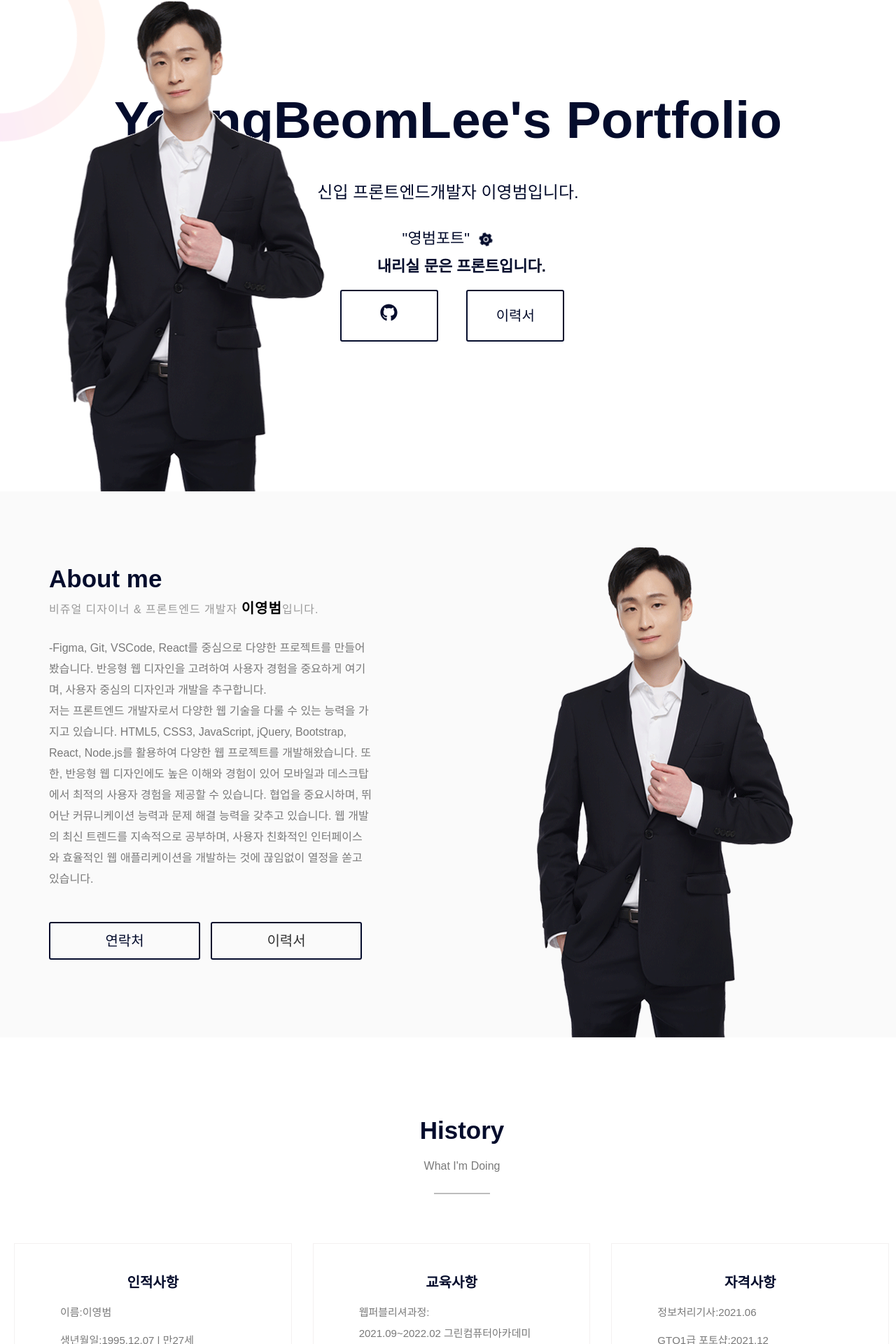
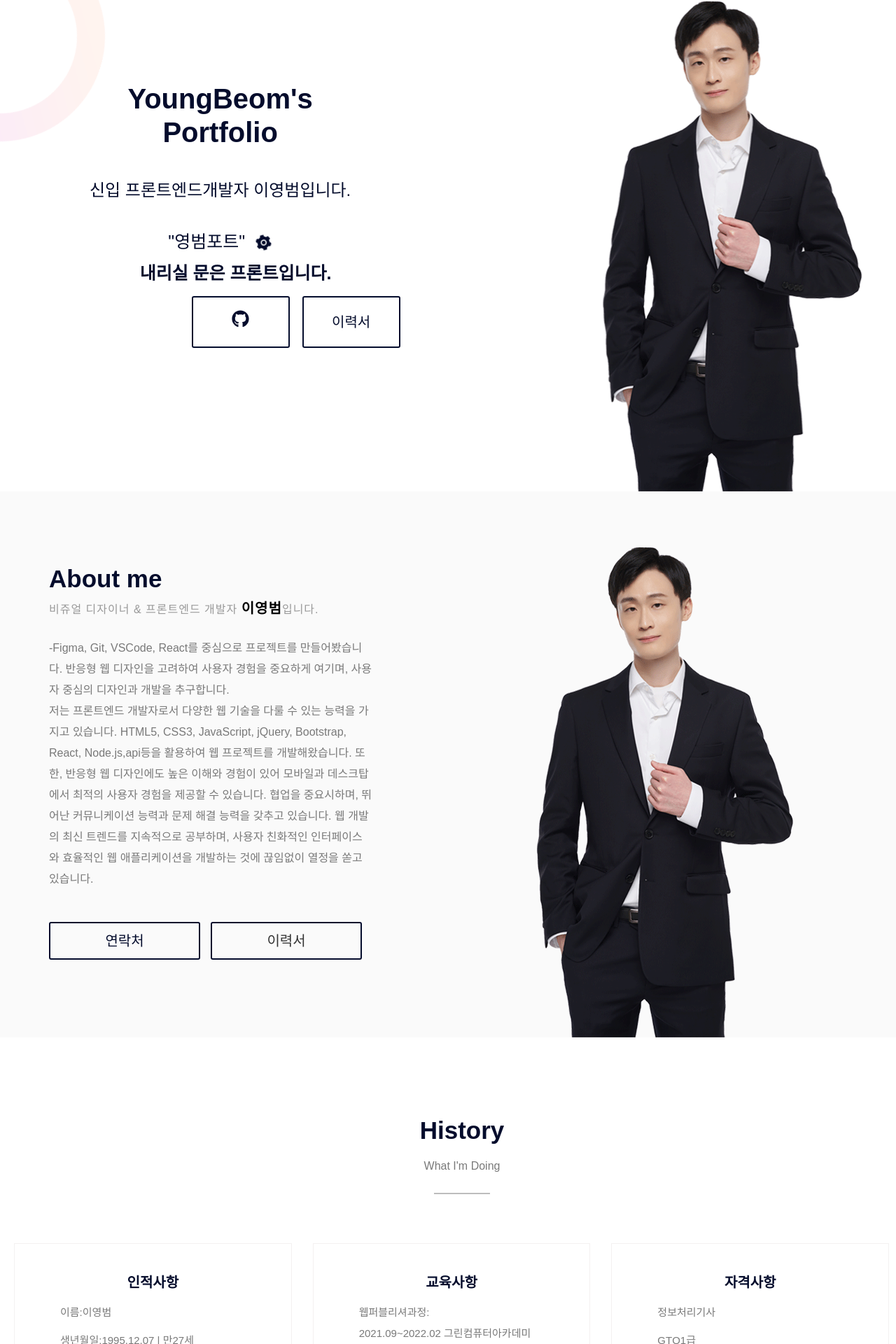
Before and after one commit to YoungBeomLee/LYB-Portfolio, a React (Create React App) app: page / in a window 1280 px wide. Shown: the part 98-2018 px from the top of the page at 70% size. Built offline with nearby package versions, Linux system fonts and the light colour scheme; a web font is replaced by a local one.

Commit message:
23-04-19 banner 텍스트위치 이미지 위치조정

```diff
--- a/package.json
+++ b/package.json
@@ -4,6 +4,8 @@
   "private": true,
   "dependencies": {
     "@emotion/react": "^11.10.6",
+    "@react-three/drei": "^9.65.4",
+    "@react-three/fiber": "^8.12.1",
     "@testing-library/jest-dom": "^5.16.5",
     "@testing-library/react": "^13.4.0",
     "@testing-library/user-event": "^13.5.0",
@@ -20,6 +22,7 @@
     "react-scripts": "5.0.1",
     "react-skillbars": "^2.1.0",
     "swiper": "^9.1.1",
+    "three": "^0.151.3",
     "web-vitals": "^2.1.4"
   },
   "scripts": {
--- a/src/component/Aboutme.js
+++ b/src/component/Aboutme.js
@@ -59,9 +59,9 @@ const Aboutme = () => {
                   비쥬얼 디자이너 & 프론트엔드 개발자 <b style={{ color: "#000", fontWeight: 700, fontSize: 20 }}>이영범</b>입니다.
                 </h6>
                 <p ref={pRef}>
-                  -Figma, Git, VSCode, React를 중심으로 다양한 프로젝트를 만들어봤습니다. 반응형 웹 디자인을 고려하여 사용자 경험을 중요하게 여기며, 사용자 중심의 디자인과 개발을 추구합니다. <br />
-                  저는 프론트엔드 개발자로서 다양한 웹 기술을 다룰 수 있는 능력을 가지고 있습니다. HTML5, CSS3, JavaScript, jQuery, Bootstrap, React, Node.js를 활용하여 다양한 웹 프로젝트를 개발해왔습니다. 또한, 반응형 웹 디자인에도 높은 이해와 경험이 있어 모바일과 데스크탑에서 최적의 사용자 경험을
-                  제공할 수 있습니다. 협업을 중요시하며, 뛰어난 커뮤니케이션 능력과 문제 해결 능력을 갖추고 있습니다. 웹 개발의 최신 트렌드를 지속적으로 공부하며, 사용자 친화적인 인터페이스와 효율적인 웹 애플리케이션을 개발하는 것에 끊임없이 열정을 쏟고 있습니다.{" "}
+                  -Figma, Git, VSCode, React를 중심으로 프로젝트를 만들어봤습니다. 반응형 웹 디자인을 고려하여 사용자 경험을 중요하게 여기며, 사용자 중심의 디자인과 개발을 추구합니다. <br />
+                  저는 프론트엔드 개발자로서 다양한 웹 기술을 다룰 수 있는 능력을 가지고 있습니다. HTML5, CSS3, JavaScript, jQuery, Bootstrap, React, Node.js,api등을 활용하여  웹 프로젝트를 개발해왔습니다. 또한, 반응형 웹 디자인에도 높은 이해와 경험이 있어 모바일과 데스크탑에서 최적의 사용자 경험을
+                  제공할 수 있습니다. 협업을 중요시하며, 뛰어난 커뮤니케이션 능력과 문제 해결 능력을 갖추고 있습니다. 웹 개발의 최신 트렌드를 지속적으로 공부하며, 사용자 친화적인 인터페이스와 효율적인 웹 애플리케이션을 개발하는 것에 끊임없이 열정을 쏟고 있습니다.
                 </p>
                 <a href="#" ref={a1Ref} className={styles.ContactBtn}>
                   연락처
--- a/src/component/Banner.js
+++ b/src/component/Banner.js
@@ -34,11 +34,13 @@ const Banner = () => {
           <div className={styles.circleOne}>
             <img src={circle} alt="" />
           </div>
-          <div class={styles.innerWrap}>
+          <div className={styles.innerWrap}>
+            <div className={styles.BannerLeftbox}>
               <div className={styles.bannerText}>
                 <div className={styles.bannerName}>
                   <h2>
-                  <span>YoungBeomLee's Portfolio</span>
+                    <span>YoungBeom's</span><br/>
+                    <span>Portfolio</span>
                   </h2>
                 </div>
                 <p className={styles.bannerDesc}>
@@ -63,6 +65,7 @@ const Banner = () => {
                   </li>
                 </ul>
               </div>
+            </div>
             <div className={styles.ImageBox}><img src={profile}/></div>
           </div>
         </div>
--- a/src/component/History.js
+++ b/src/component/History.js
@@ -38,8 +38,8 @@ const History = () => {
           <div className={styles.Card} data-aos="fade-up" data-aos-duration="1500">
             <h2>자격사항</h2>
             <ul className={styles.CardUl}>
-              <li><span>정보처리기사:</span> <span>2021.06</span></li>
-              <li><span>GTQ1급 포토샵:</span><span>2021.12</span></li>
+              <li><span>정보처리기사</span></li>
+              <li><span>GTQ1급</span></li>
               <li></li>
             </ul>
           </div>
--- a/src/css/Banner.module.css
+++ b/src/css/Banner.module.css
@@ -16,6 +16,10 @@
   display: table;
   height: 100%;
 }
+.BannerLeftbox {
+  position: relative;
+  left: 10%;
+}
 .bannerText {
   max-width: 1140px;
   margin: 0 auto;
@@ -27,7 +31,7 @@
   min-height: 100vh;
 }
 .bannerText h4 {
-  font-size: 22px;
+  font-size: 25px;
   letter-spacing: 0;
   padding: 10px 0 30px;
   color: #040c2c;
@@ -61,7 +65,7 @@
 .bannerName h2 {
   font-family: "Montserrat", sans-serif;
   color: #040c2c;
-  font-size: 75px;
+  font-size: 40px;
   margin: 10px 0;
   font-style: normal;
   font-weight: 700;
@@ -162,12 +166,13 @@
 .setting {
   animation: spins 1.5s linear infinite;
 }
+
 .ImageBox {
   width: 600px;
   height: 700px;
   position: absolute;
   bottom: 0;
-  left: 0;
+  left: 60%;
 }
 .ImageBox img {
   position: relative;
--- a/src/css/ContactMe.module.css
+++ b/src/css/ContactMe.module.css
@@ -50,4 +50,5 @@
 }
 .nav li p span {
   margin-left: 20px;
+  font-size: 1em;
 }
--- a/src/css/Portfolio.module.css
+++ b/src/css/Portfolio.module.css
@@ -19,7 +19,6 @@
   border-radius: 25px;
   width: 100%;
   height: 500px;
-
 }
 .PortfolioInner {
   width: 1440px;
@@ -54,12 +53,12 @@
   font-weight: 700;
   color: #333;
   padding: 110px 0 90px;
-  margin-left:12%;
-  width:100%;
+  margin-left: 12%;
+  width: 100%;
 }
 .portfolioTitlebox h2 span {
-margin-right: 20px;
-margin-left: 20px;
+  margin-right: 20px;
+  margin-left: 20px;
 }
 .PortfolioTextul {
   display: block;
@@ -83,6 +82,9 @@ margin-left: 20px;
 
 .portfolioImgbox img {
   width: 100%;
+}
+.portfolioImgbox img:hover {
+  animation: downslide 5s ease-in-out infinite;
 }
 .portflioTitle {
   text-align: center;
@@ -171,3 +173,13 @@ margin-left: 20px;
   outline: none;
   box-shadow: none;
 }
+
+@keyframes downslide {
+  0% {
+    transform: translateY(0);
+  }
+
+  100% {
+    transform: translateY(-40%);
+  }
+}
```
Also changed, not shown: src/component/Three.js (added), 1 other file (tests, documents, lock files or other folders). Lines whose indentation alone changed are shown as unchanged.
